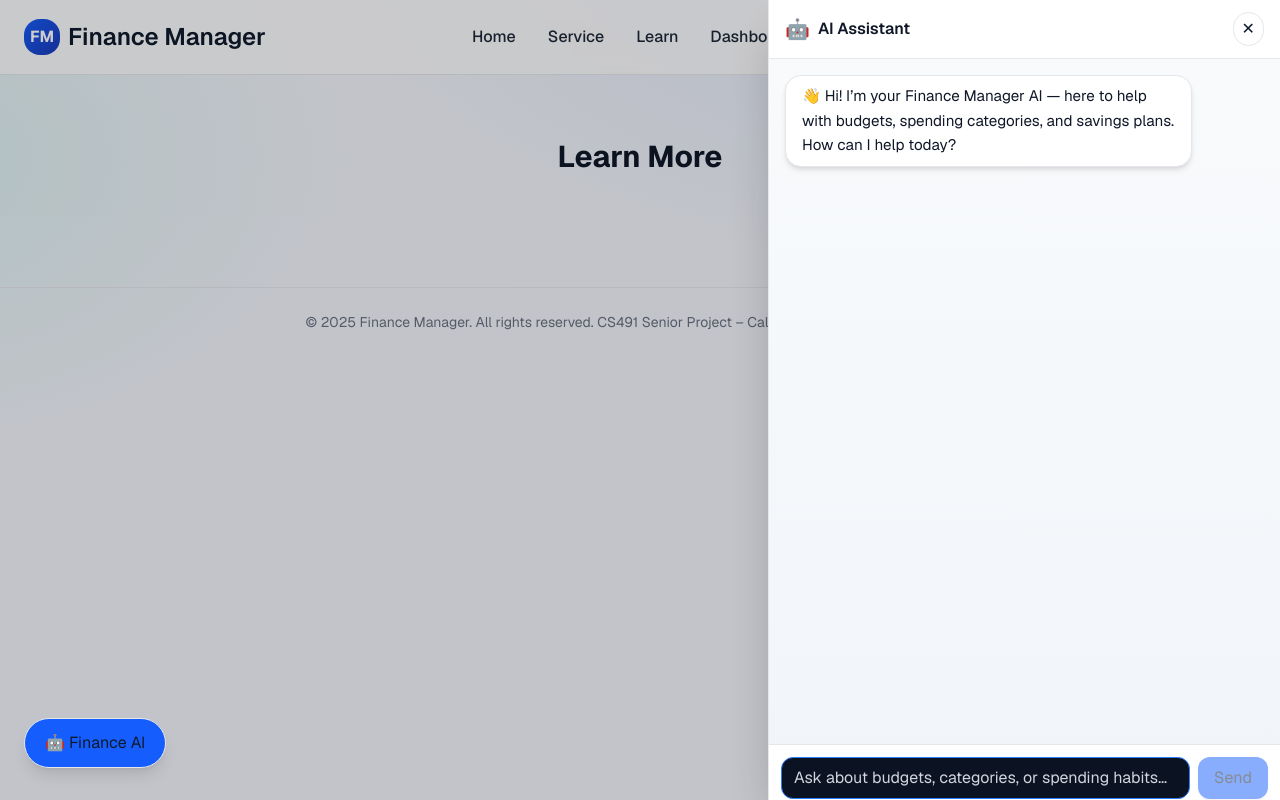
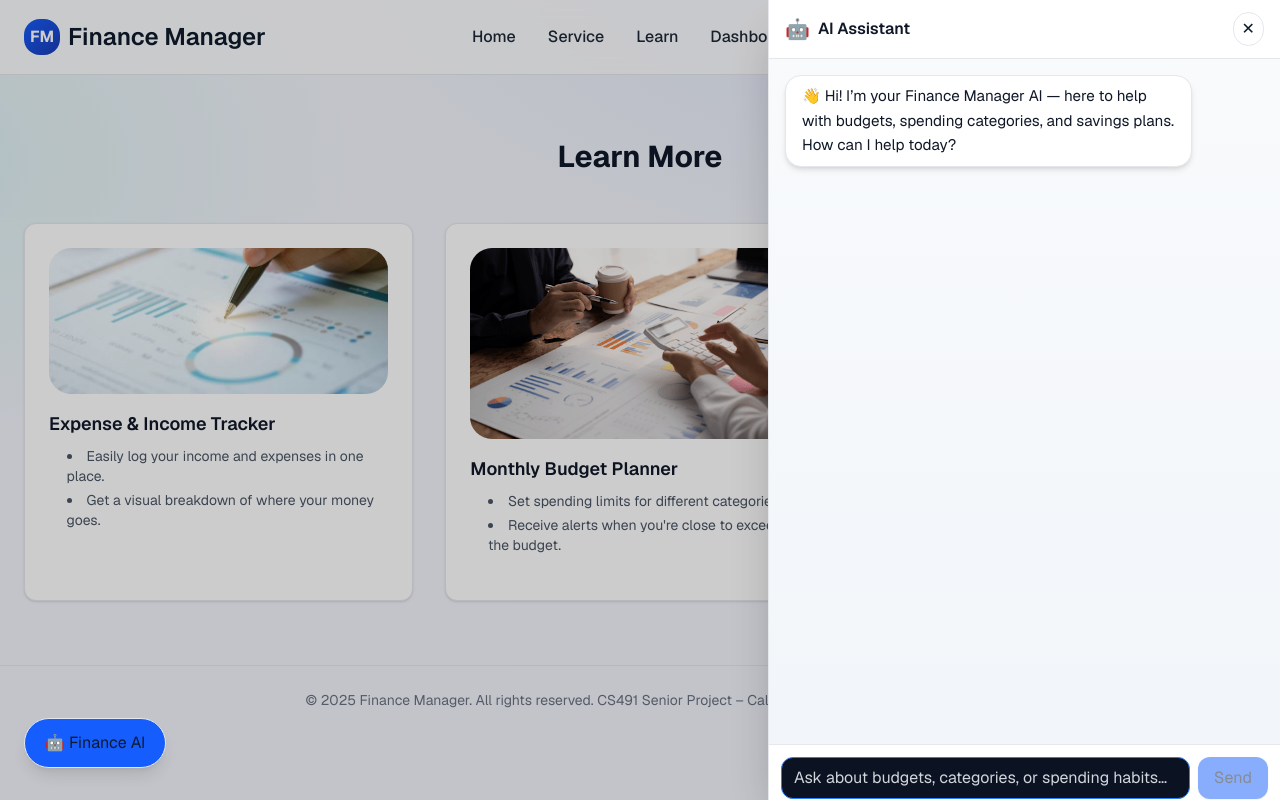
Before and after one commit to reecebaileyy/FinanceManagerDashboard, a Next.js app: page /home/learn in a window 1280 px wide. Built offline with nearby package versions, Linux system fonts and the light colour scheme; no server answers.

Commit message:
restyle info cards with Tailwind dashboard card aesthetics
if you are merging this pls dont delete this branch still fixing bugs

```diff
--- a/src/app/home/learn/page.tsx
+++ b/src/app/home/learn/page.tsx
@@ -1,5 +1,5 @@
+import Image from 'next/image';
 import Link from 'next/link';
-
 export default function LearnMorePage() {
   return (
     <>
@@ -63,6 +63,56 @@ export default function LearnMorePage() {
       {/* Content */}
       <main className="mx-auto max-w-screen-xl px-6 py-16">
         <h2 className="mb-12 text-center text-3xl font-bold text-gray-900">Learn More</h2>
+
+        <div className="grid gap-8 sm:grid-cols-2 lg:grid-cols-3">
+          {/* Card 1 */}
+          <div className="rounded-xl border border-gray-200 bg-white p-6 shadow-sm transition hover:shadow-md">
+            <Image
+              src="/image/ExpenseTracker.jpeg"
+              alt="Expense Tracker"
+              width={400}
+              height={200}
+              className="mb-4 w-full rounded-lg object-cover"
+            />
+            <h3 className="mb-2 text-lg font-semibold text-gray-900">Expense & Income Tracker</h3>
+            <ul className="list-inside list-disc space-y-1 text-sm text-gray-600">
+              <li>Easily log your income and expenses in one place.</li>
+              <li>Get a visual breakdown of where your money goes.</li>
+            </ul>
+          </div>
+
+          {/* Card 2 */}
+          <div className="rounded-xl border border-gray-200 bg-white p-6 shadow-sm transition hover:shadow-md">
+            <Image
+              src="/image/Monthly.png"
+              alt="Monthly Budget Planner"
+              width={400}
+              height={200}
+              className="mb-4 w-full rounded-lg object-cover"
+            />
+            <h3 className="mb-2 text-lg font-semibold text-gray-900">Monthly Budget Planner</h3>
+            <ul className="list-inside list-disc space-y-1 text-sm text-gray-600">
+              <li>Set spending limits for different categories.</li>
+              <li>Receive alerts when you&apos;re close to exceeding the budget.</li>
+            </ul>
+          </div>
+
+          {/* Card 3 */}
+          <div className="rounded-xl border border-gray-200 bg-white p-6 shadow-sm transition hover:shadow-md">
+            <Image
+              src="/image/savingGoals.jpg"
+              alt="Savings Goal Calculator"
+              width={400}
+              height={200}
+              className="mb-4 w-full rounded-lg object-cover"
+            />
+            <h3 className="mb-2 text-lg font-semibold text-gray-900">Savings Goal Calculator</h3>
+            <ul className="list-inside list-disc space-y-1 text-sm text-gray-600">
+              <li>Set financial goals (e.g., vacation or emergency fund).</li>
+              <li>Get insights on how much to save monthly.</li>
+            </ul>
+          </div>
+        </div>
       </main>
 
       {/* Footer */}
```
